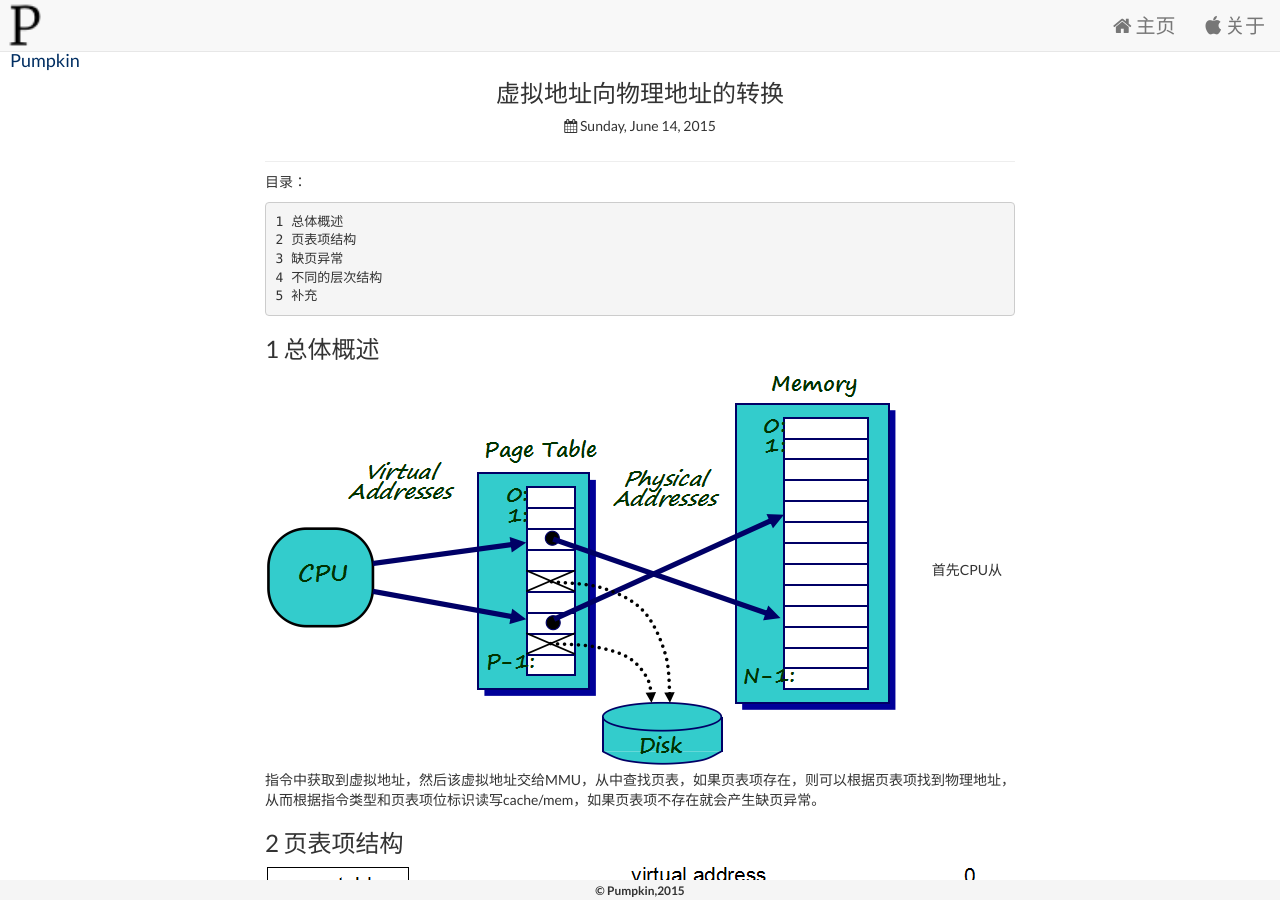
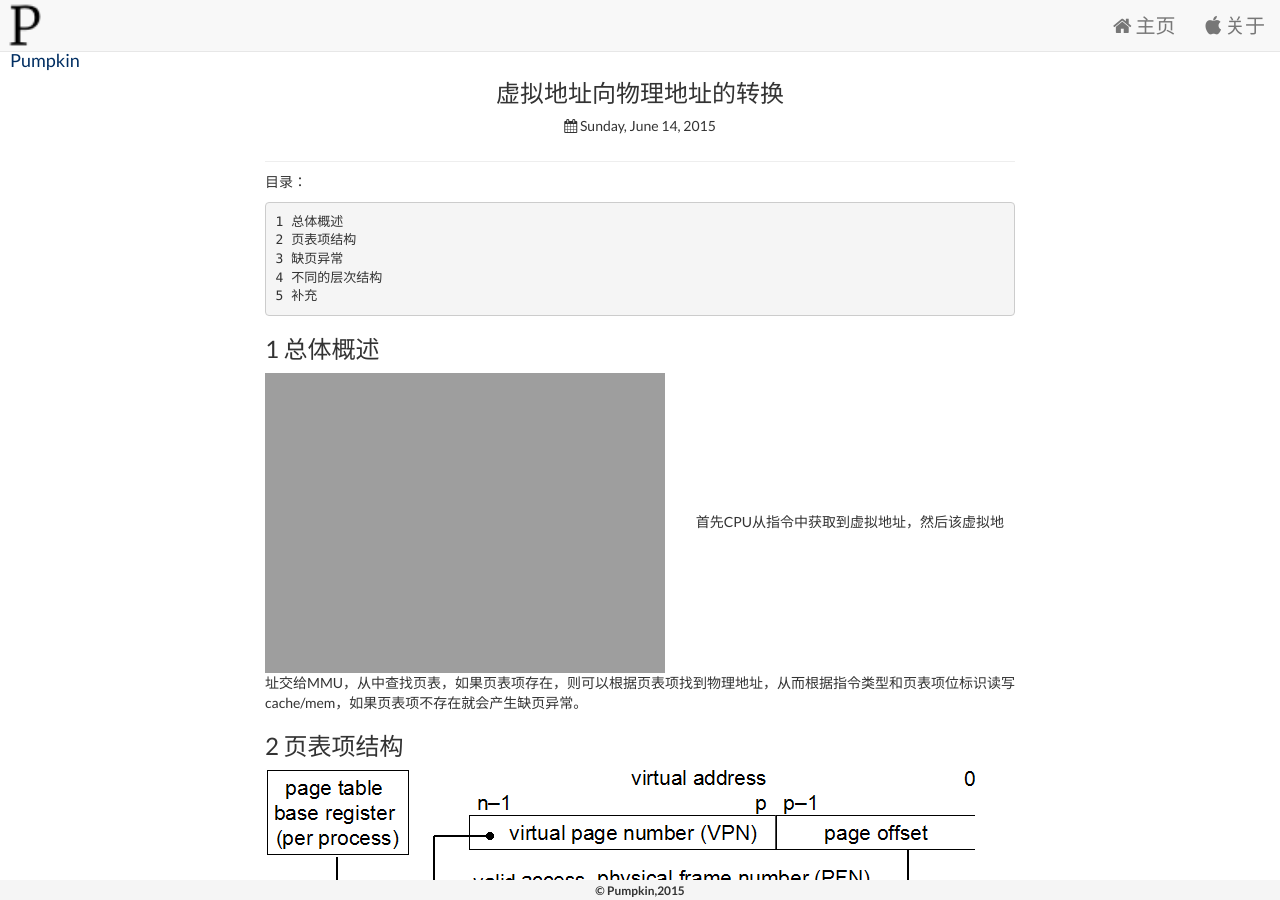
Before and after one commit to LarryBrick/jekyll_demo, a Jekyll site: the page built from _posts/2015-06-14-虚拟地址向物理地址转换.md, in a window 1280 px wide and 900 px high. Built offline with Jekyll 4.4.1, drawn with Linux system fonts in a browser that asks for light colours; nearby versions of some CDN libraries.

Commit message:
修改图片显示格式

```diff
--- a/_posts/2015-06-14-虚拟地址向物理地址转换.md
+++ b/_posts/2015-06-14-虚拟地址向物理地址转换.md
@@ -14,7 +14,7 @@ published: true
 	5 补充
 
 ### 1 总体概述
-![va_pa.png]({{site.imageurl}}/va_pa.png)
+![va_pa.png]({{site.imageurl}}/va_pa.png =300*200)
 　　首先CPU从指令中获取到虚拟地址，然后该虚拟地址交给MMU，从中查找页表，如果页表项存在，则可以根据页表项找到物理地址，从而根据指令类型和页表项位标识读写cache/mem，如果页表项不存在就会产生缺页异常。
 
 ### 2 页表项结构
```
